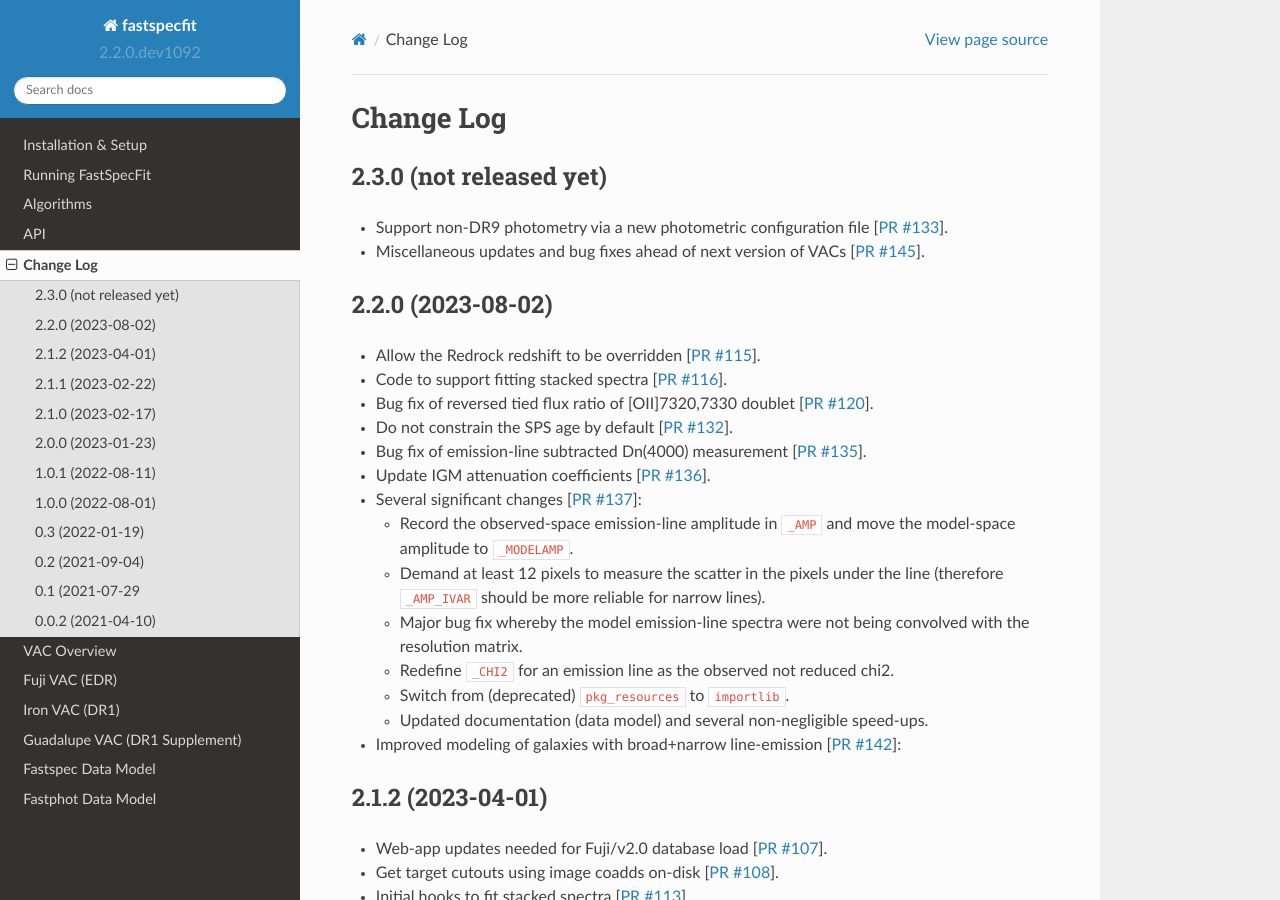
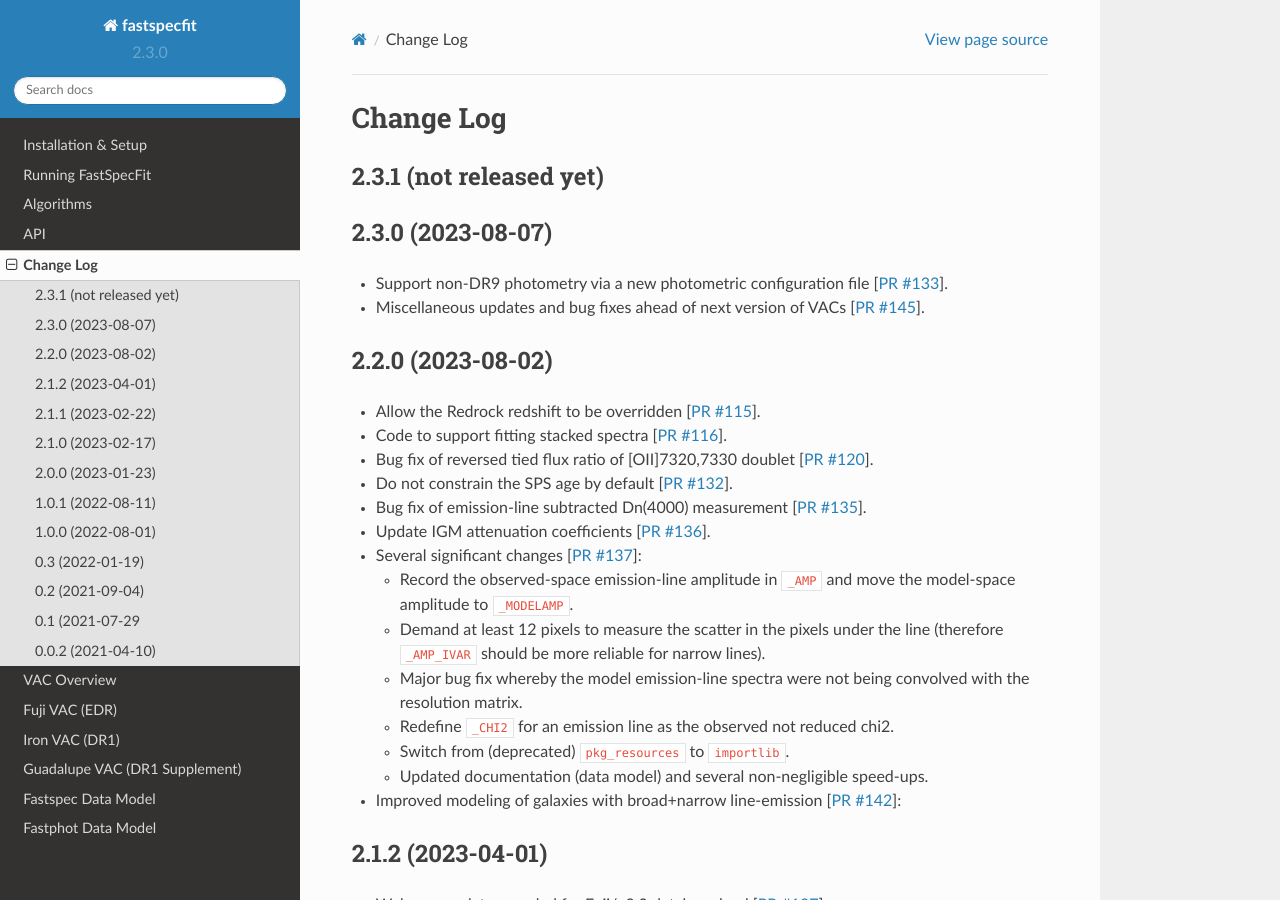
Before and after one commit to desihub/fastspecfit, a Sphinx documentation site: the page built from doc/changes.rst, in a window 1280 px wide and 900 px high. Built offline with Sphinx 7.4.7 and the Read the Docs theme 2.0.0, drawn with Linux system fonts in a browser that asks for light colours.

Commit message:
tag 2.3.0

```diff
--- a/doc/changes.rst
+++ b/doc/changes.rst
@@ -2,8 +2,11 @@
 Change Log
 ==========
 
-2.3.0 (not released yet)
+2.3.1 (not released yet)
 ------------------------
+
+2.3.0 (2023-08-07)
+------------------
 
 * Support non-DR9 photometry via a new photometric configuration file [`PR #133`_].
 * Miscellaneous updates and bug fixes ahead of next version of VACs [`PR #145`_].
--- a/py/fastspecfit/_version.py
+++ b/py/fastspecfit/_version.py
@@ -1 +1 @@
-__version__ = '2.2.0.dev1092'
+__version__ = '2.3.0'
```
